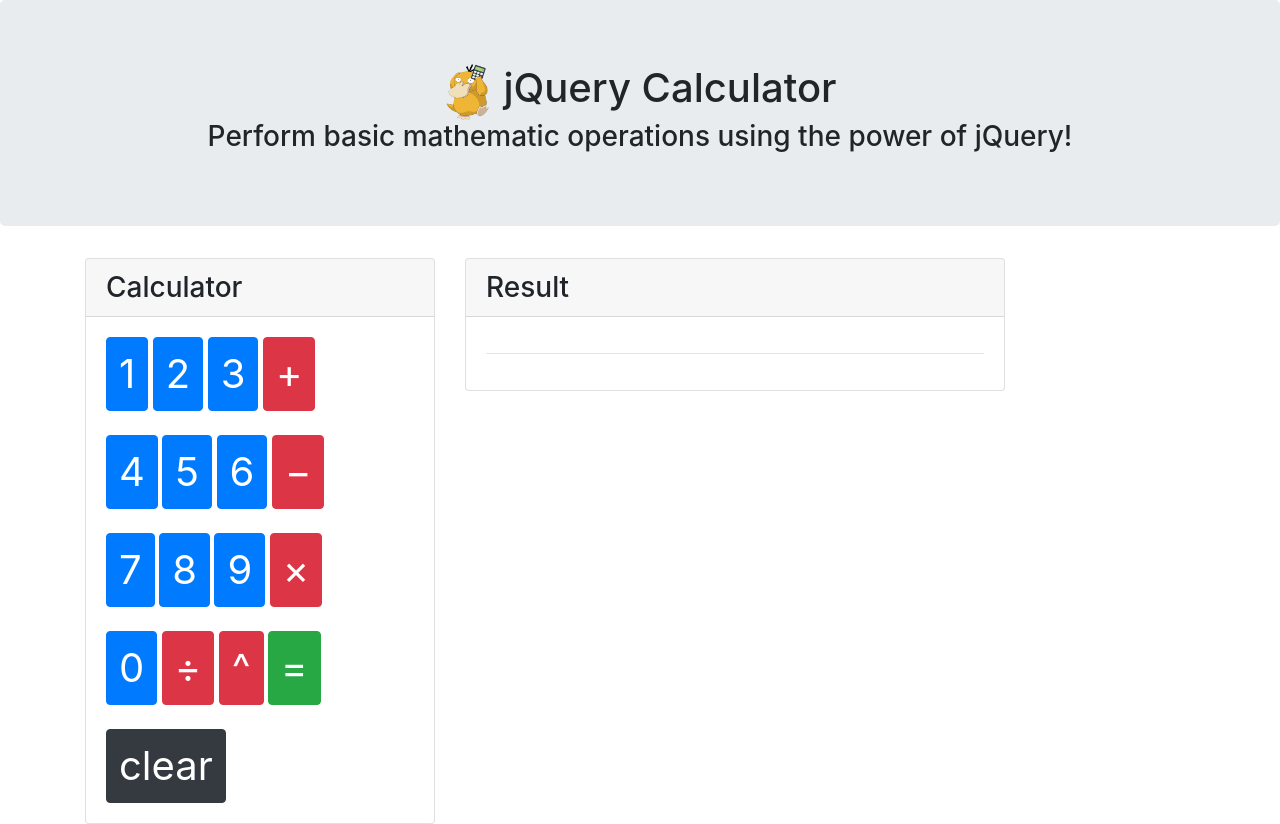
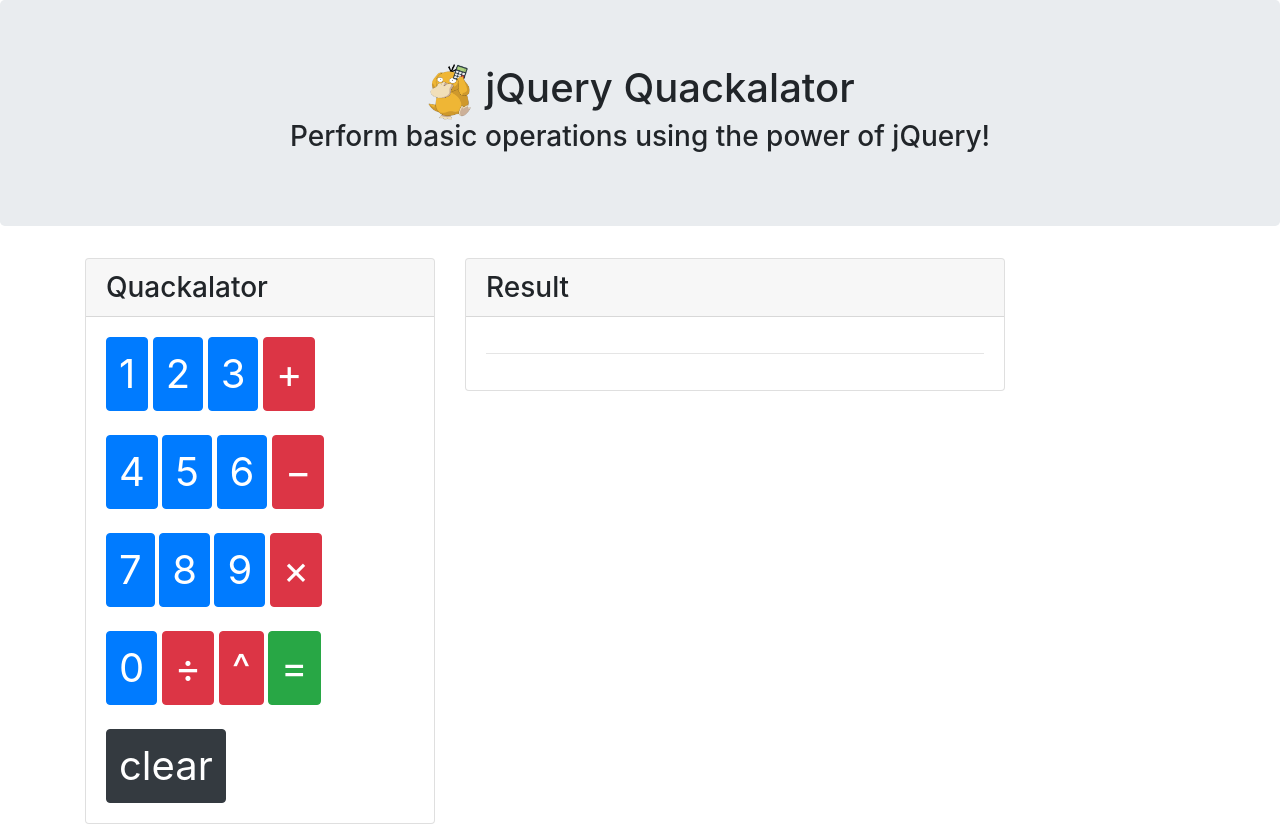
Before and after one commit to msesno/quackalator, a plain HTML site: page index.html in a window 1280 px wide. Drawn offline with nearby package versions, Linux system fonts and the light colour scheme.

Commit message:
update copy

```diff
--- a/index.html
+++ b/index.html
@@ -22,10 +22,10 @@
 <!-- Jumbotron for Title -->
 <div class="jumbotron">
   <div class="row">
-    <div class="col-md-12 text-center"><img src="logo.png" alt="none" width="50px;" height="auto" class="img align-middle logo"><h1 class="d-inline-block align-middle">jQuery Calculator</h1></div>
+    <div class="col-md-12 text-center"><img src="logo.png" alt="none" width="50px;" height="auto" class="img align-middle logo"><h1 class="d-inline-block align-middle">jQuery Quackalator</h1></div>
   </div>
   <div class="row">
-    <div class="col-md-12"><h3 class="text-center">Perform basic mathematic operations using the power of jQuery!</h3></div>
+    <div class="col-md-12"><h3 class="text-center">Perform basic operations using the power of jQuery!</h3></div>
   </div>
   </div>
 </div>
@@ -37,7 +37,7 @@
       <!-- Calculator Card -->
       <div class="col-lg-4">
         <div class="card">
-          <h3 class="card-header">Calculator</h3>
+          <h3 class="card-header">Quackalator</h3>
 
           <div class="card-body">
             <button id="button-1" class="btn btn-primary number" value="1"><span>1</span></button>
```
